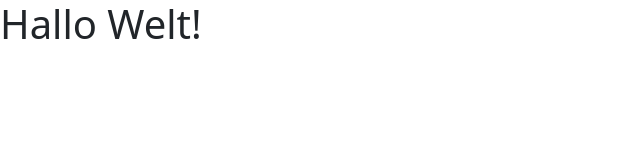
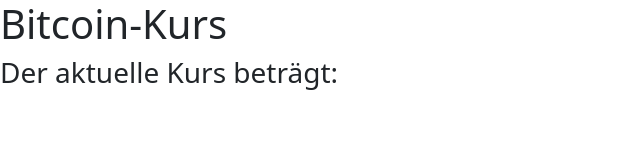
Before and after one commit to okankpl/BitCoinCourse, a plain HTML site: page index.html in a window 1280 px wide. Shown: the whole page, without its empty margins (0-640 px from the left). Drawn offline with nearby package versions, Linux system fonts and the light colour scheme.

Commit message:
added api key

```diff
--- a/index.html
+++ b/index.html
@@ -11,6 +11,7 @@
     <title>Document</title>
   </head>
   <body>
-    <h1>Hallo Welt!</h1>
+    <h1>Bitcoin-Kurs</h1>
+    <h3>Der aktuelle Kurs beträgt:</h3>
   </body>
 </html>
--- a/script.js
+++ b/script.js
@@ -0,0 +1 @@
+const API_KEY: '6GIG5K6TRB00VG1Z';
```
